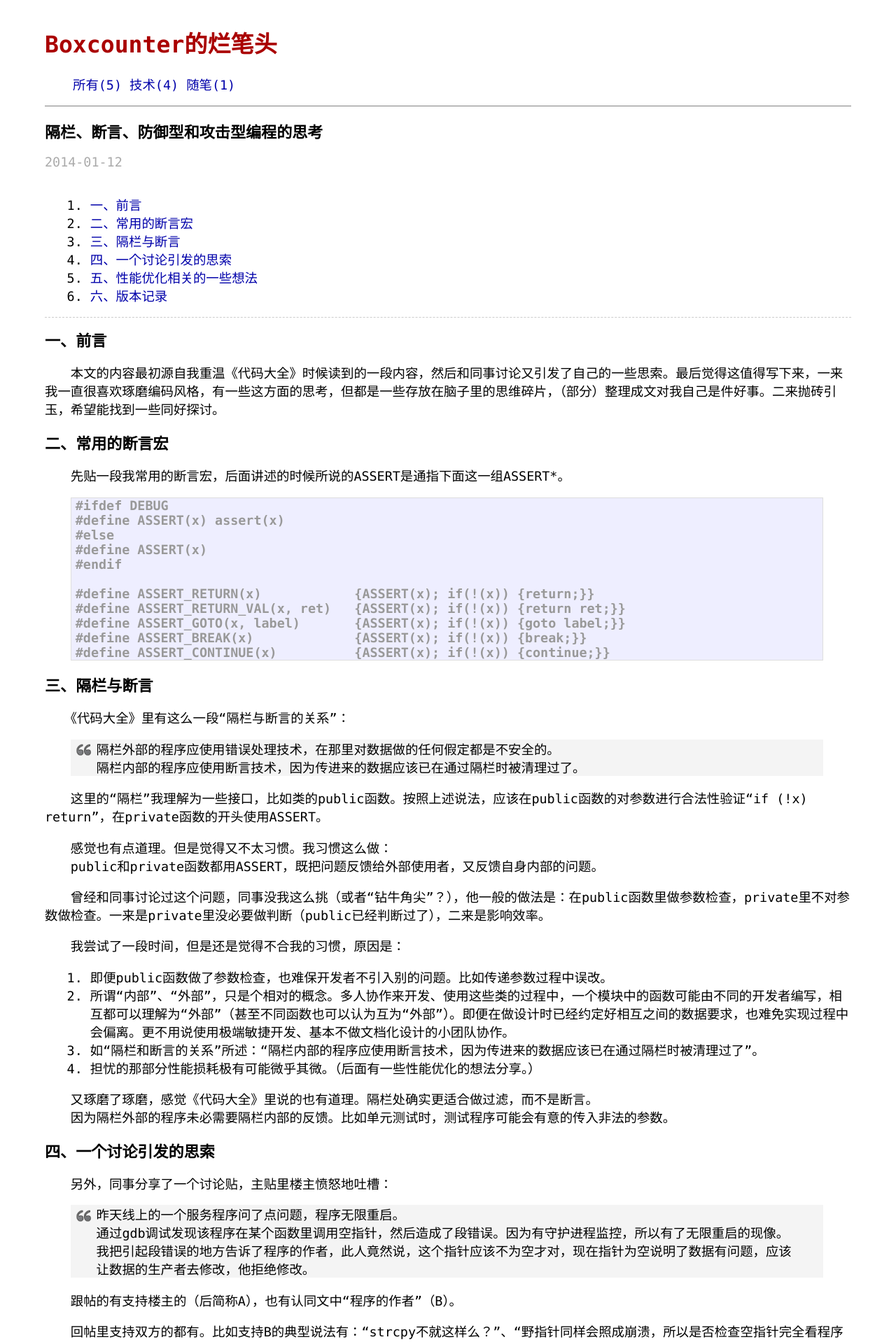
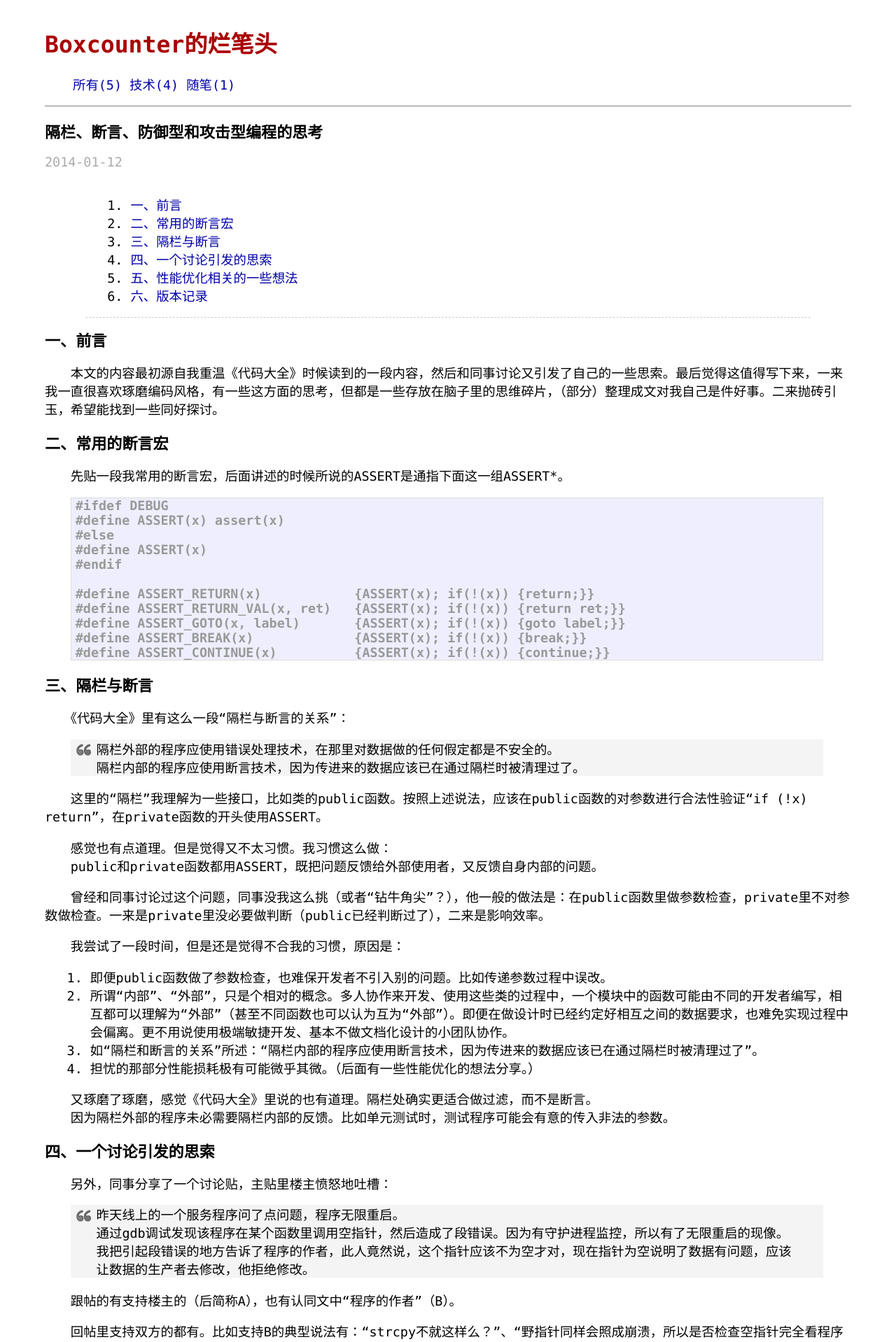
Before and after one commit to betacat/betacat.github.io, a Jekyll site: the page built from _posts/2014-01-12-assert-defensive-offensive-programming.markdown, in a window 1280 px wide. Shown: the top 1918 px of the page at 70% size. Built offline with Jekyll 4.4.1, drawn with Linux system fonts in a browser that asks for light colours; nearby versions of some CDN libraries; Markdown is read by kramdown in place of the engine named in the settings; comment, search, counter and statistics services are not loaded.

Commit message:
first commit

```diff
--- a/_layouts/default.html
+++ b/_layouts/default.html
@@ -29,10 +29,7 @@
               <li><a href="/categories/note.html">随笔({{ site.categories.note | size }})</a></li>
             </ul>
           </div>
-
           {{ content }}
-
         </div>
-
     </body>
 </html>
--- a/css/main.css
+++ b/css/main.css
@@ -25,8 +25,6 @@ a:hover   { color: #F72105; text-decoration: underline; }
 /*****************************************************************************/
 .posts {
   list-style-type: none;
-
-
 }
 
 .posts li {
@@ -193,7 +191,9 @@ blockquote{
 
 /* toc */
 .toc {
-  border-bottom: 0.1em dashed #cccccc;
+  border-bottom: 1px dashed #cccccc;
+  width: 90%;
+  margin: auto;
   overflow: hidden
 }
 
@@ -251,6 +251,7 @@ blockquote{
   .link {
   list-style: none;
   padding-left: 8px;
+  font-size: 0.87em;
 }
 
   /*****************************************************************************/
@@ -260,7 +261,7 @@ blockquote{
   /*****************************************************************************/
 
   .site {
-    font-size: 0.8em;
+    font-size: 0.87em;
     width: 90%;
     margin: auto;
     margin-top: 2em;
@@ -286,6 +287,7 @@ blockquote{
 
   .post{
     width: 90%;
+    margin: auto;
   }
 
   .post pre {
```
